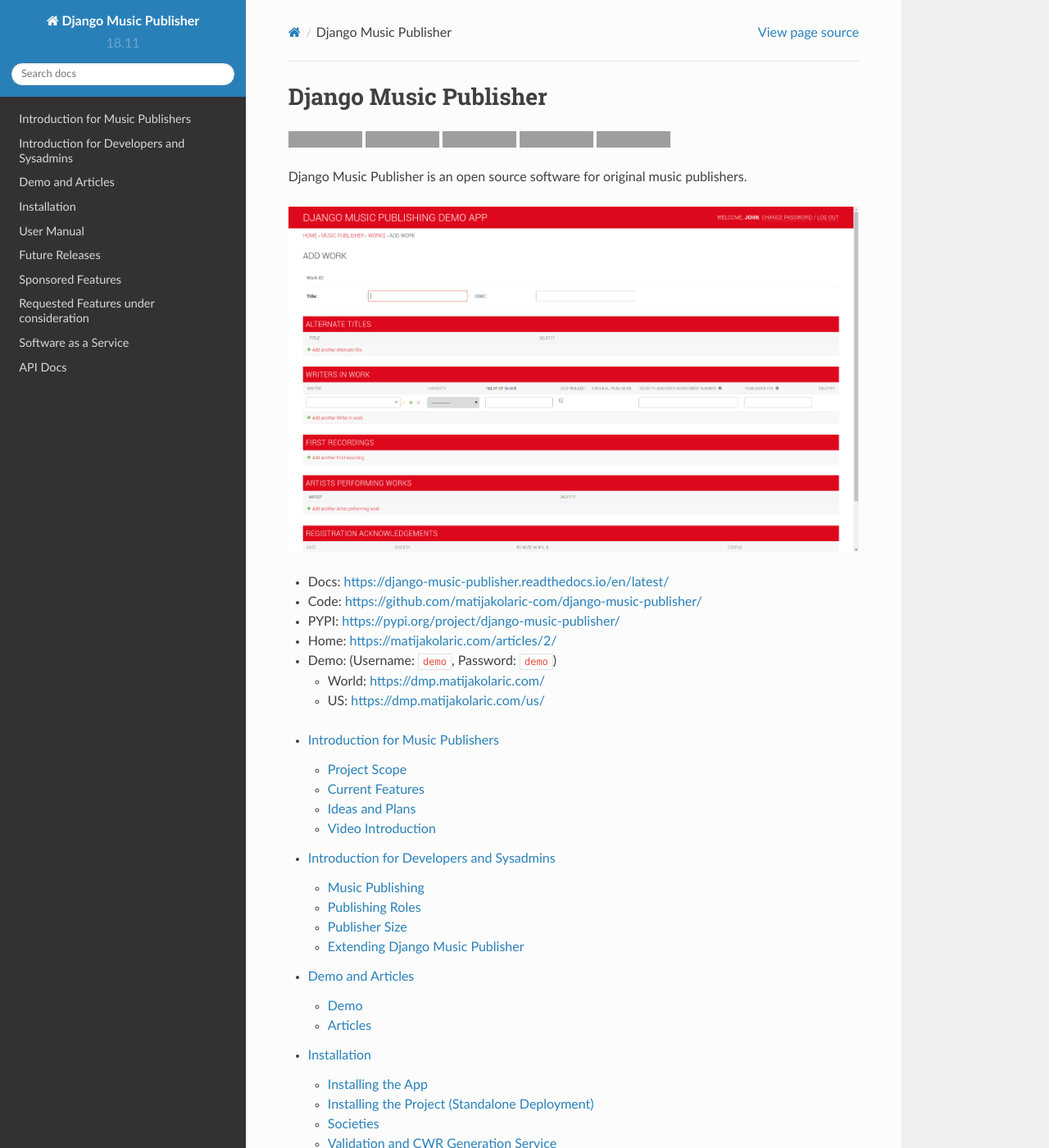
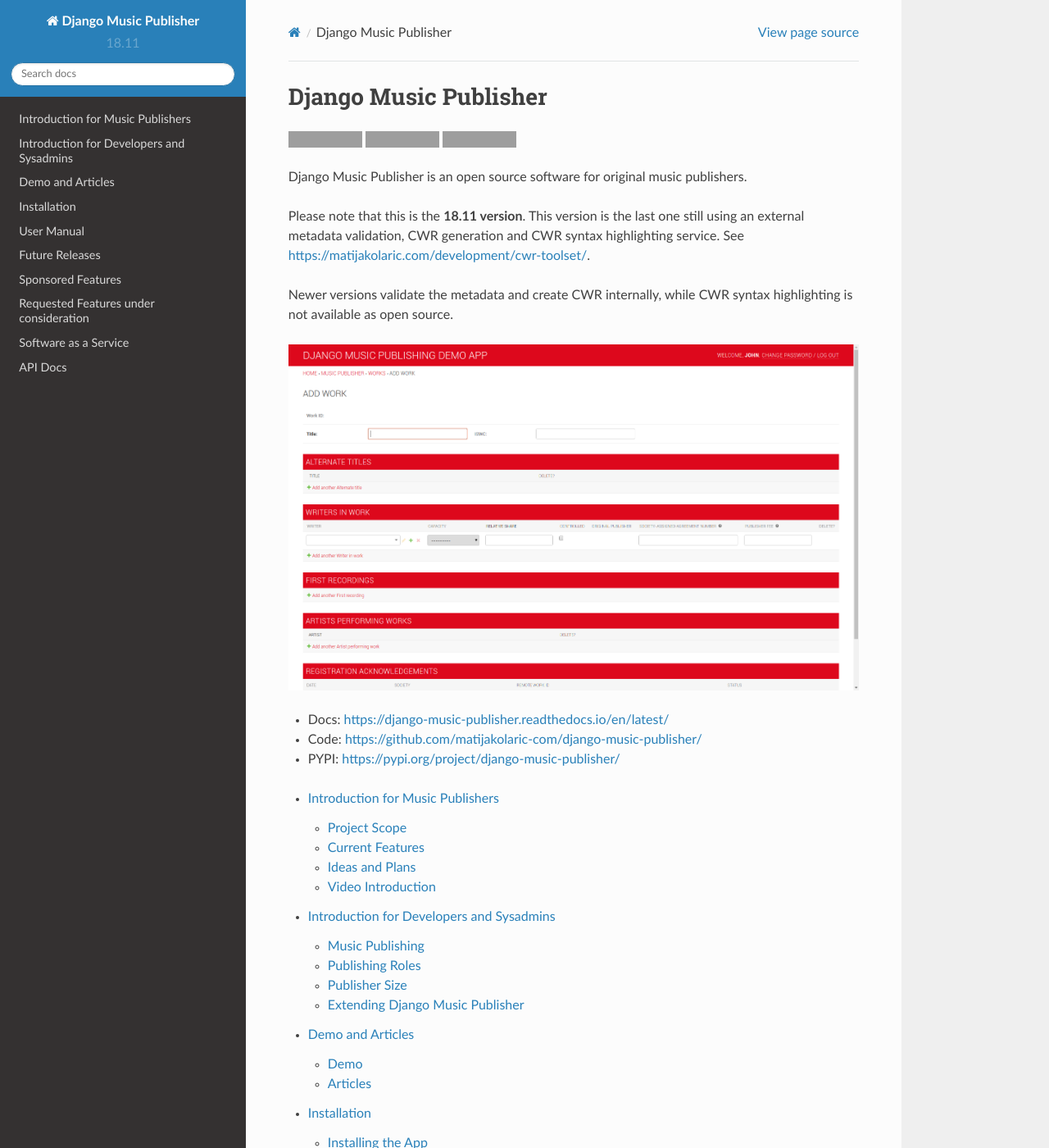
Before and after one commit to matijakolaric-com/django-music-publisher, a Sphinx documentation site: the page built from docs/index.rst, in a window 1280 px wide and 1400 px high. Shown: the whole window at 82% size. Built offline with Sphinx 7.4.7 and the Read the Docs theme 2.0.0, drawn with Linux system fonts in a browser that asks for light colours; grey boxes are pictures that could not be loaded.

Commit message:
18.11 branch notice

```diff
--- a/docs/conf.py
+++ b/docs/conf.py
@@ -29,7 +29,7 @@
 # The short X.Y version
 version = '18.11'
 # The full version, including alpha/beta/rc tags
-release = '18.11'
+release = '18.11post4'
 
 
 # -- General configuration ---------------------------------------------------
--- a/docs/index.rst
+++ b/docs/index.rst
@@ -1,33 +1,31 @@
 Django Music Publisher
 ++++++++++++++++++++++
 
-.. image:: https://travis-ci.com/matijakolaric-com/django-music-publisher.svg?branch=master
-    :target: https://travis-ci.com/matijakolaric-com/django-music-publisher
+.. image:: https://travis-ci.com/matijakolaric-com/django-music-publisher.svg?branch=18.11
+    :target: https://travis-ci.com/matijakolaric-com/django-music-publisher?branch=18.11
     :alt: Build Status
-.. image:: https://readthedocs.org/projects/django-music-publisher/badge/?version=latest
-    :target: https://django-music-publisher.readthedocs.io/en/latest/?badge=latest
-    :alt: Documentation Status
-.. image:: https://coveralls.io/repos/github/matijakolaric-com/django-music-publisher/badge.svg?branch=master
-    :target: https://coveralls.io/github/matijakolaric-com/django-music-publisher?branch=master
+.. image:: https://coveralls.io/repos/github/matijakolaric-com/django-music-publisher/badge.svg?branch=18.11
+    :target: https://coveralls.io/github/matijakolaric-com/django-music-publisher?branch=18.11
     :alt: Coverage Status
 .. image:: https://img.shields.io/github/license/matijakolaric-com/django-music-publisher.svg
     :target: https://github.com/matijakolaric-com/django-music-publisher/blob/master/LICENSE
     :alt: License
-.. image:: https://img.shields.io/pypi/v/django-music-publisher.svg
-    :target: https://pypi.org/project/django-music-publisher/
 
 Django Music Publisher is an open source software for original music publishers.
+
+Please note that this is the **18.11 version**. This version is the last one still using
+an external metadata validation, CWR generation and CWR syntax highlighting service.
+See https://matijakolaric.com/development/cwr-toolset/.
+
+Newer versions validate the metadata and create CWR internally, while CWR syntax
+highlighting is not available as open source.
+
 
 .. image:: images/add_work.png
 
 * Docs: https://django-music-publisher.readthedocs.io/en/latest/
 * Code: https://github.com/matijakolaric-com/django-music-publisher/
 * PYPI: https://pypi.org/project/django-music-publisher/
-* Home: https://matijakolaric.com/articles/2/
-* Demo: (Username: ``demo``, Password: ``demo``)
-
-  * World: https://dmp.matijakolaric.com/
-  * US: https://dmp.matijakolaric.com/us/
 
 .. toctree::
    :maxdepth: 2
--- a/setup.py
+++ b/setup.py
@@ -5,7 +5,7 @@
 
 setuptools.setup(
     name='django-music-publisher',
-    version='18.11.post3',
+    version='18.11.post4',
     author='Matija Kolarić',
     author_email='i@matijakolaric.com',
     license='MIT License',
```
Also changed, not shown: README.rst (+11 -14 lines).
